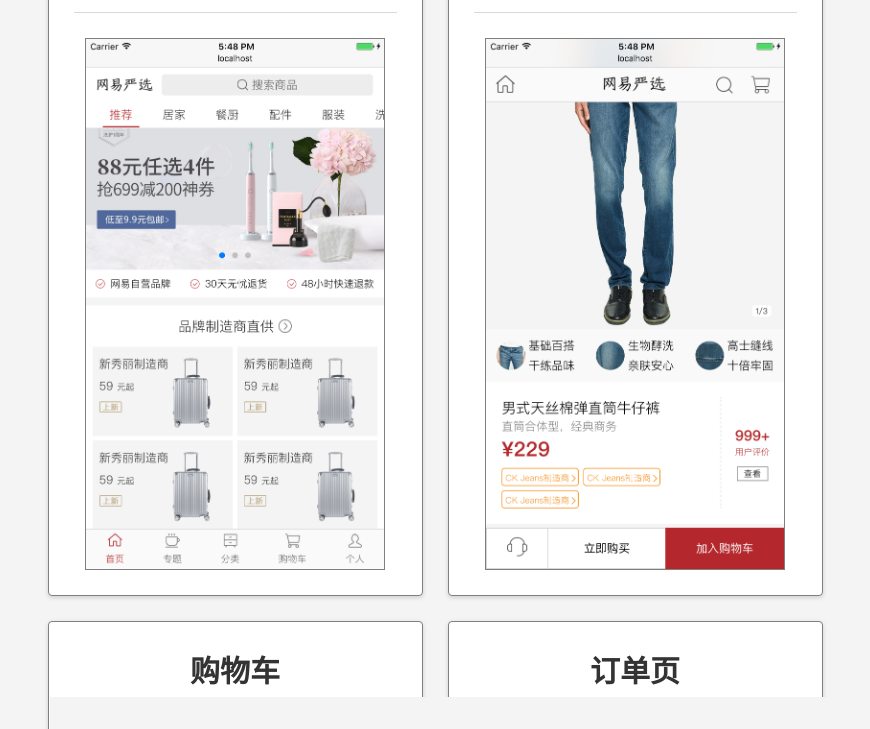
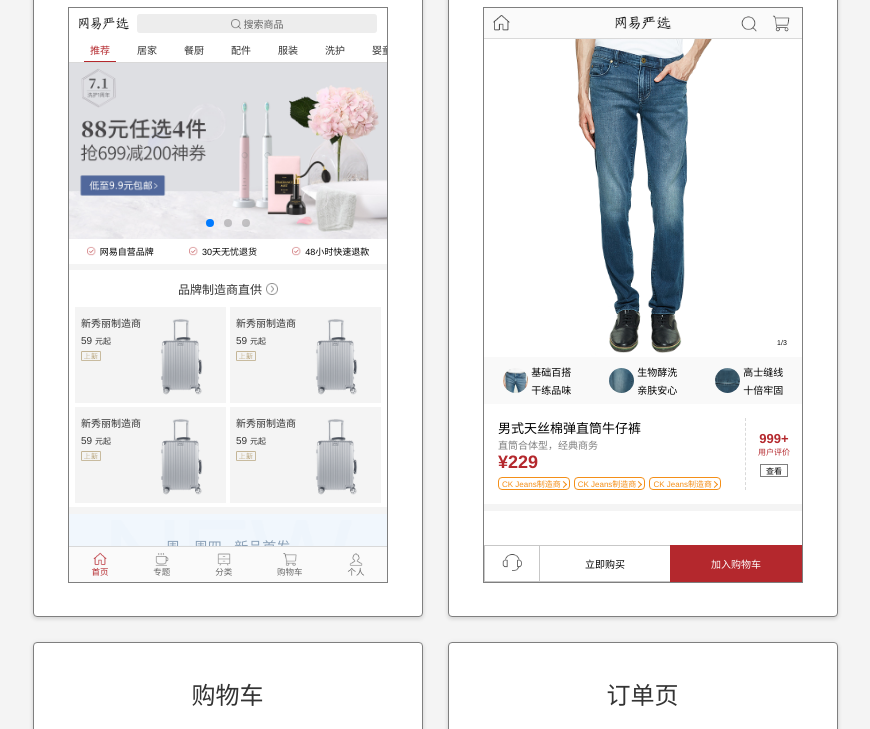
Before and after one commit to donaldshen/mobile-market, a website: page src/index.html in a window 1280 px wide. Shown: the part 320-1049 px from the top of the page, without its empty margins (205-1075 px from the left). Drawn offline with Linux system fonts and the light colour scheme.

Commit message:
feat: iframe is better than screenshot

```diff
--- a/src/css/index.css
+++ b/src/css/index.css
@@ -1,8 +1,12 @@
 @import 'common.css';
 
 :root {
-  --colWidth: 15rem;
+  --colWidth: 390px;
   --gapWidth: 1rem;
+}
+
+body {
+  min-width: var(--colWidth);
 }
 
 header {
@@ -27,20 +31,27 @@
     border-radius: 4px;
     box-shadow: 0 2px 4px 0 rgba(0,0,0,.12), 0 0 6px 0 rgba(0,0,0,.04);
     padding: 1rem;
+    display: flex;
+    flex-direction: column;
+    justify-content: space-around;
+    align-items: center;
+    height: 700px;
+    position: relative;
 
-    & a h2 {
+    & a {
       text-align: center;
-      margin-top: 0;
-      padding-bottom: 1rem;
-      border-bottom: 1px solid var(--dividerColor);
-      font-size: 1.2rem;
+      padding-bottom: 5px;
+      font-size: 24px;
+
+      &:hover {
+        border-bottom: 1px solid var(--dividerColor);
+      }
     }
 
-    & a img {
-      width: 12rem;
-      display: block;
-      margin: auto;
+    & iframe {
       border: 1px solid var(--secondaryColor);
+      width: var(--iPhone5);
+      height: 576px;
     }
   }
 }
@@ -75,13 +86,13 @@
   }
 }
 
-@media screen and (max-width: 33rem) {
+@media screen and (max-width: 800px) {
   header {
     width: 70%;
   }
 
   .list {
-    grid-template-columns: 70%;
+    grid-template-columns: var(--colWidth);
   }
 
   address::before {
--- a/src/index.html
+++ b/src/index.html
@@ -20,28 +20,20 @@
   </header>
   <ul class="list">
     <li class="page">
-      <a href="main.html">
-        <h2>首页</h2>
-        <img src="assets/img/screenshots/main.png" alt="首页">
-      </a>
+      <a href="main.html">首页</a>
+      <iframe src="main.html"></iframe>
 
     <li class="page">
-      <a href="item.html">
-        <h2>商品详情</h2>
-        <img src="assets/img/screenshots/item.png" alt="商品详情">
-      </a>
+      <a href="item.html">商品详情</a>
+      <iframe src="item.html"></iframe>
 
     <li class="page">
-      <a href="cart.html">
-        <h2>购物车</h2>
-        <img src="assets/img/screenshots/cart.png" alt="购物车">
-      </a>
+      <a href="cart.html">购物车</a>
+      <iframe src="cart.html"></iframe>
 
-    <li class="page">
-      <a href="order.html">
-        <h2>订单页</h2>
-        <img src="assets/img/screenshots/order.png" alt="订单页">
-      </a>
+      <li class="page">
+        <a href="order.html">订单页</a>
+        <iframe src="order.html"></iframe>
 
   </ul>
   <address>
```
Also changed, not shown: src/assets/img/screenshots/cart.png (deleted), src/assets/img/screenshots/item.png (deleted), src/assets/img/screenshots/main.png (deleted), src/assets/img/screenshots/order.png (deleted).
